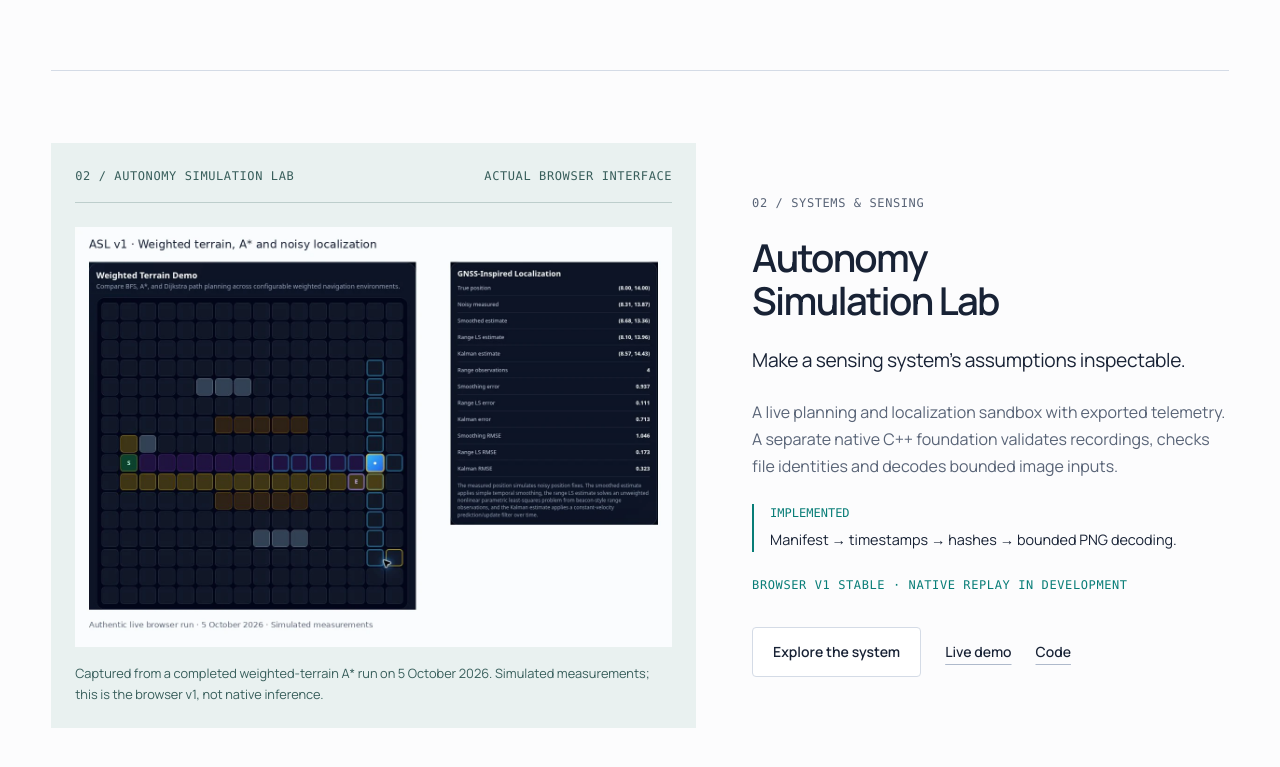
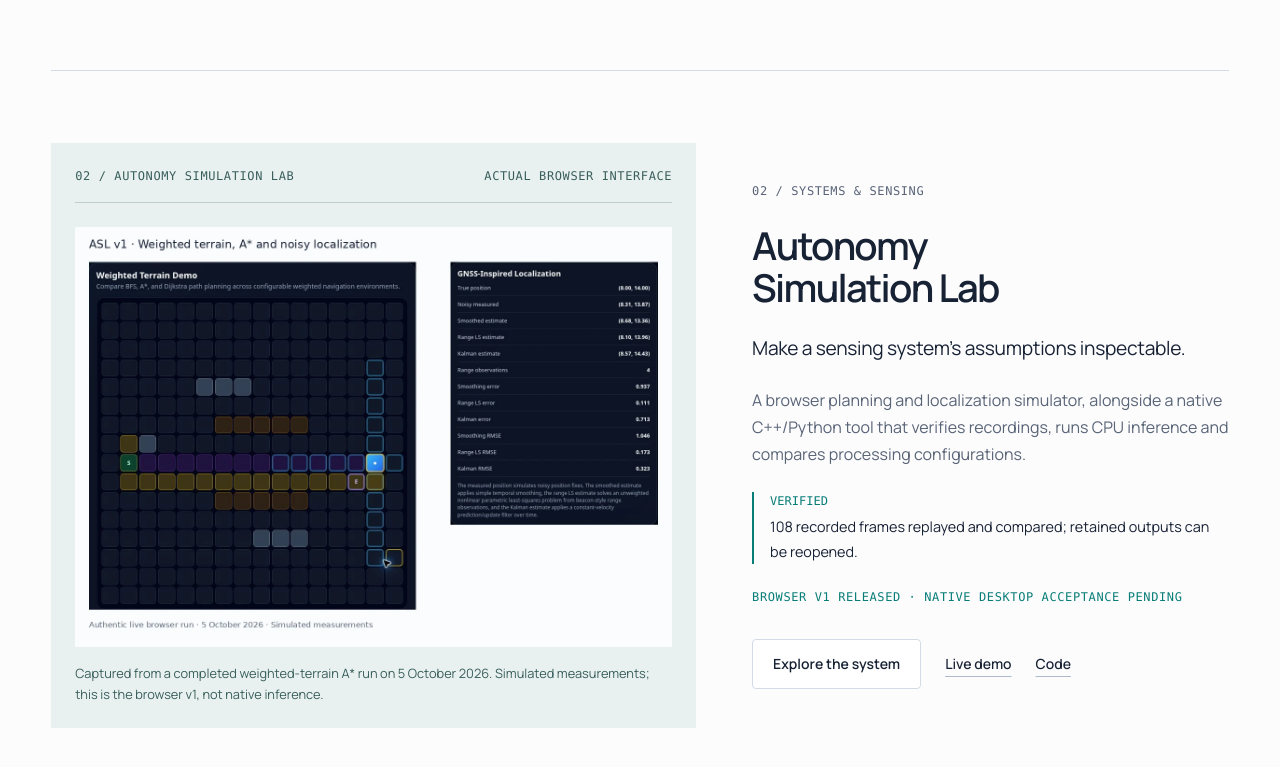
Before and after one commit to Kushrishi/kushrishi.com, a Next.js app: page / in a window 1280 px wide. Shown: the part 2033-2800 px from the top of the page. Built offline with nearby package versions, Linux system fonts and the light colour scheme.

Commit message:
Align portfolio claims and next steps with retained project evidence

```diff
--- a/app/page.tsx
+++ b/app/page.tsx
@@ -88,7 +88,7 @@ export default function Home() {
                 <span>Finding</span>Repairing a failure does not always identify
                 its cause.
               </div>
-              <p className="status">Matched study complete · Redesign next</p>
+              <p className="status">Release investigation implemented · Independent use pending</p>
               <div className="project-links">
                 <Link
                   className="button"
@@ -124,17 +124,16 @@ export default function Home() {
                 Make a sensing system’s assumptions inspectable.
               </p>
               <p>
-                A live planning and localization sandbox with exported
-                telemetry. A separate native C++ foundation validates
-                recordings, checks file identities and decodes bounded image
-                inputs.
+                A browser planning and localization simulator, alongside a
+                native C++/Python tool that verifies recordings, runs CPU
+                inference and compares processing configurations.
               </p>
               <div className="finding">
-                <span>Implemented</span>Manifest → timestamps → hashes → bounded
-                PNG decoding.
+                <span>Verified</span>108 recorded frames replayed and compared;
+                retained outputs can be reopened.
               </div>
               <p className="status">
-                Browser v1 stable · Native replay in development
+                Browser v1 released · Native desktop acceptance pending
               </p>
               <div className="project-links">
                 <Link
```
